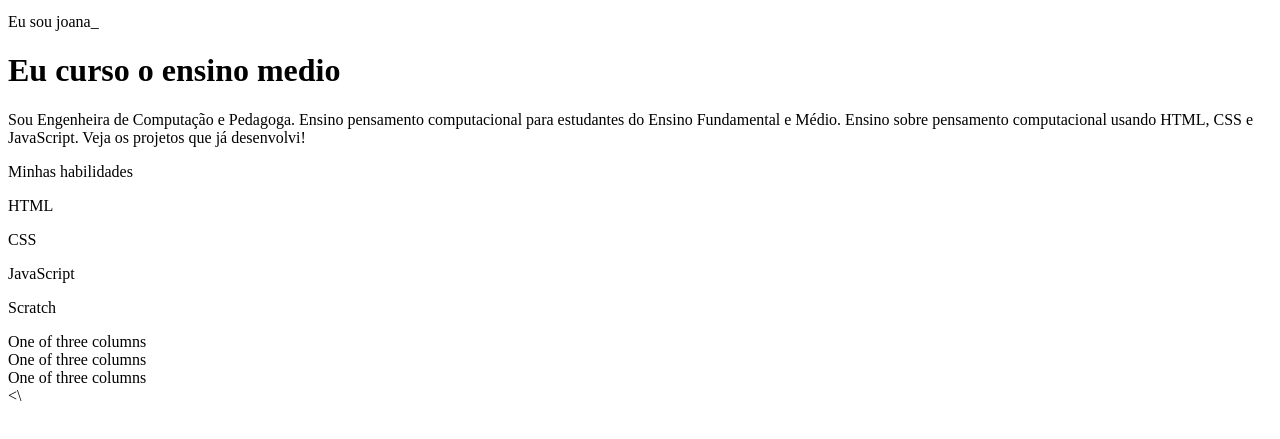
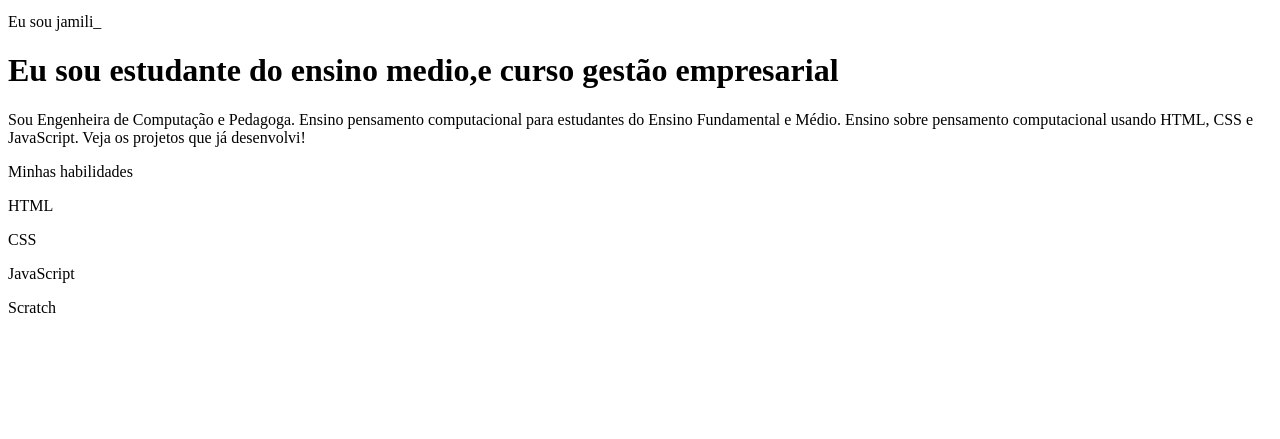
Before and after one commit to sophia2332/projeto2-, a plain HTML site: page index.html in a window 1280 px wide. Shown: the part 29-468 px from the top of the page. Drawn offline with Linux system fonts and the light colour scheme.

Commit message:
Add files via upload

```diff
--- a/index.html
+++ b/index.html
@@ -1,3 +1,4 @@
+
 <!DOCTYPE html>
 <html lang="pt-br">
   <head>
@@ -6,34 +7,23 @@
     <link rel="stylesheet" href="style.css" />
     <title>Meu portfólio</title>
   </head>
-  <body>
-    <header class="container">
+ <body>
   <img src="img/avatar-perfil.png" alt="avatar da Fernanda" srcset="" />
-  <p>Eu sou joana_</p>
-  <h1>Eu curso o ensino medio</h1>
+  <p>Eu sou jamili_</p>
+  <h1>Eu sou estudante do ensino medio,e curso gestão empresarial </h1>
+
   <p>
     Sou Engenheira de Computação e Pedagoga. Ensino pensamento computacional
     para estudantes do Ensino Fundamental e Médio. Ensino sobre pensamento
     computacional usando HTML, CSS e JavaScript. Veja os projetos que já
     desenvolvi!
   </p>
-  <body>
-  <!-- código omitido -->
   <p>Minhas habilidades</p>
-  <div>
+    <div>
     <p>HTML</p>
     <p>CSS</p>
     <p>JavaScript</p>
     <p>Scratch</p>
   </div>
-<div class="container text-center">
-  <div class="row align-items-start">
-    <div class="col">One of three columns</div>
-    <div class="col">One of three columns</div>
-    <div class="col">One of three columns</div>
-  </div>
-</div>
-  <header>
-  <\<body>
-
-  </body>
+</body>
+</html>
```
Also changed, not shown: style.css (line endings or trailing spaces).
